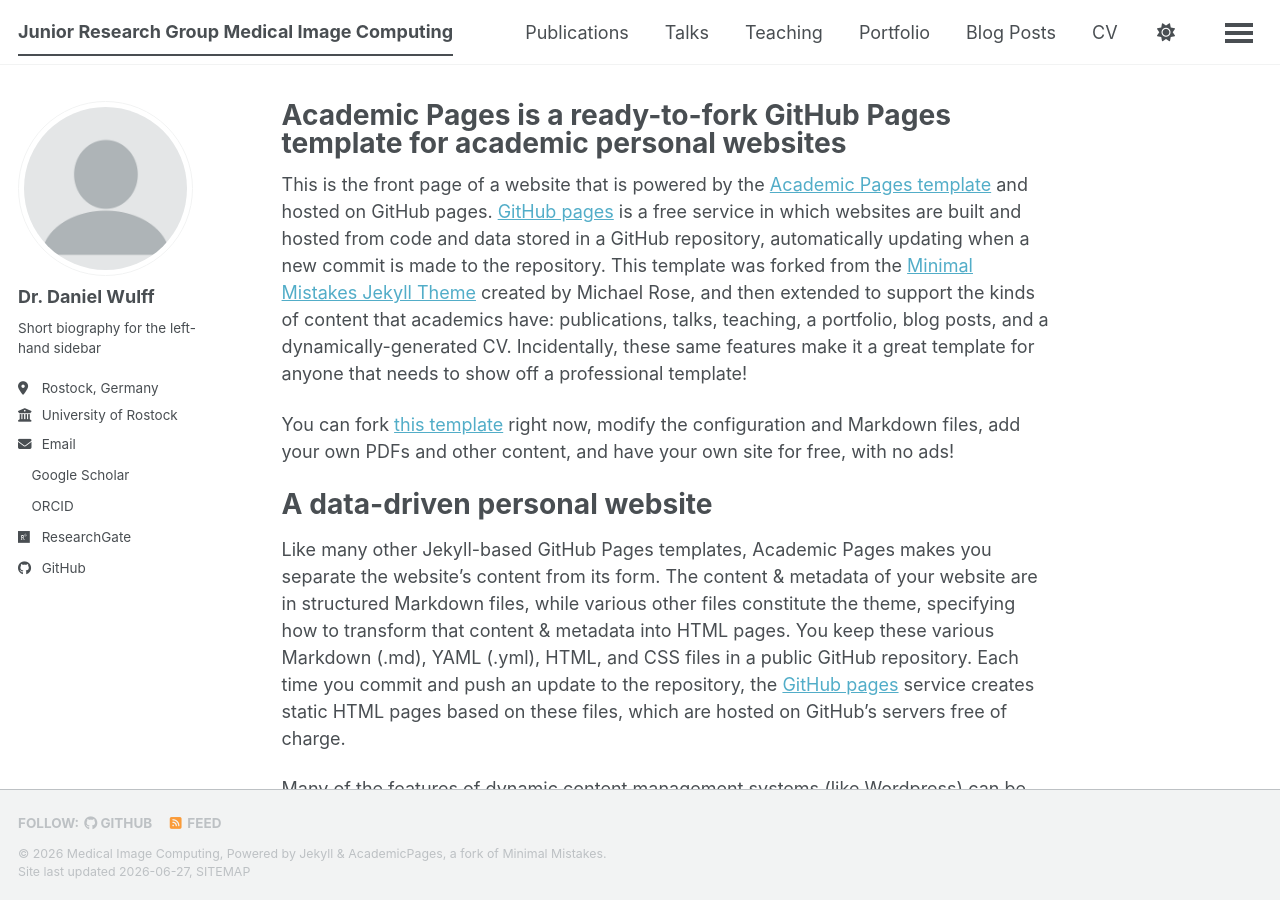
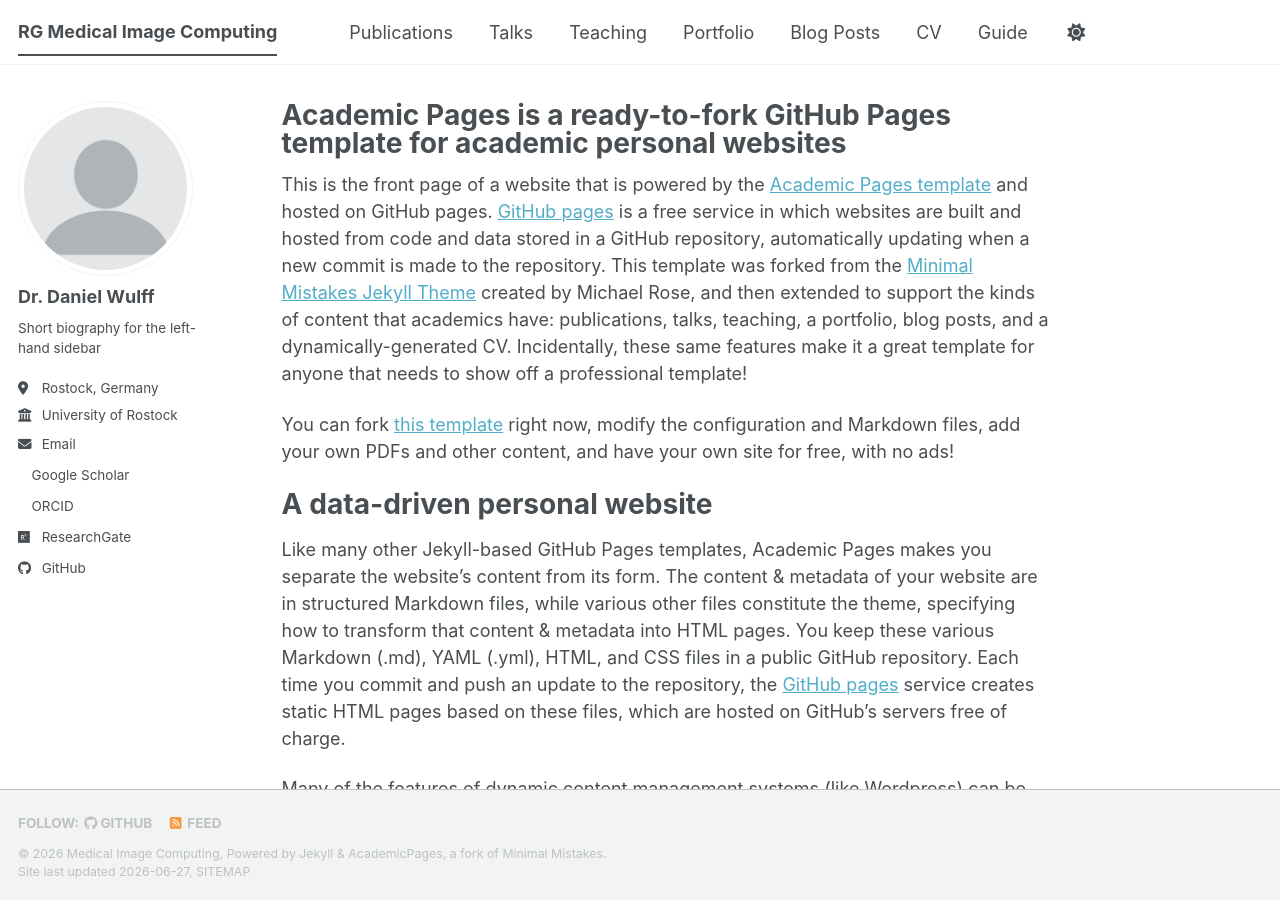
Before and after one commit to Wulle192/MICgroup, a Jekyll site: the page built from _pages/about.md, in a window 1280 px wide and 900 px high. Built offline with Jekyll 4.4.1, drawn with Linux system fonts in a browser that asks for light colours; a style sheet for code colours, icons or effects is not loaded.

Commit message:
title changed

```diff
--- a/_config.yml
+++ b/_config.yml
@@ -9,7 +9,7 @@
 # Basic Site Settings
 locale                   : "en-US"
 site_theme               : "default" # The available themes options are "default", "air", "sunrise", "mint", "dirt" and "contrast"
-title                    : "Junior Research Group Medical Image Computing"
+title                    : "RG Medical Image Computing"
 title_separator          : "-"
 name                     : &name "Medical Image Computing"
 description              : &description "Your Name's academic portfolio"   # Update this with a general description of your site, this is the default if not overridden by a page
```
